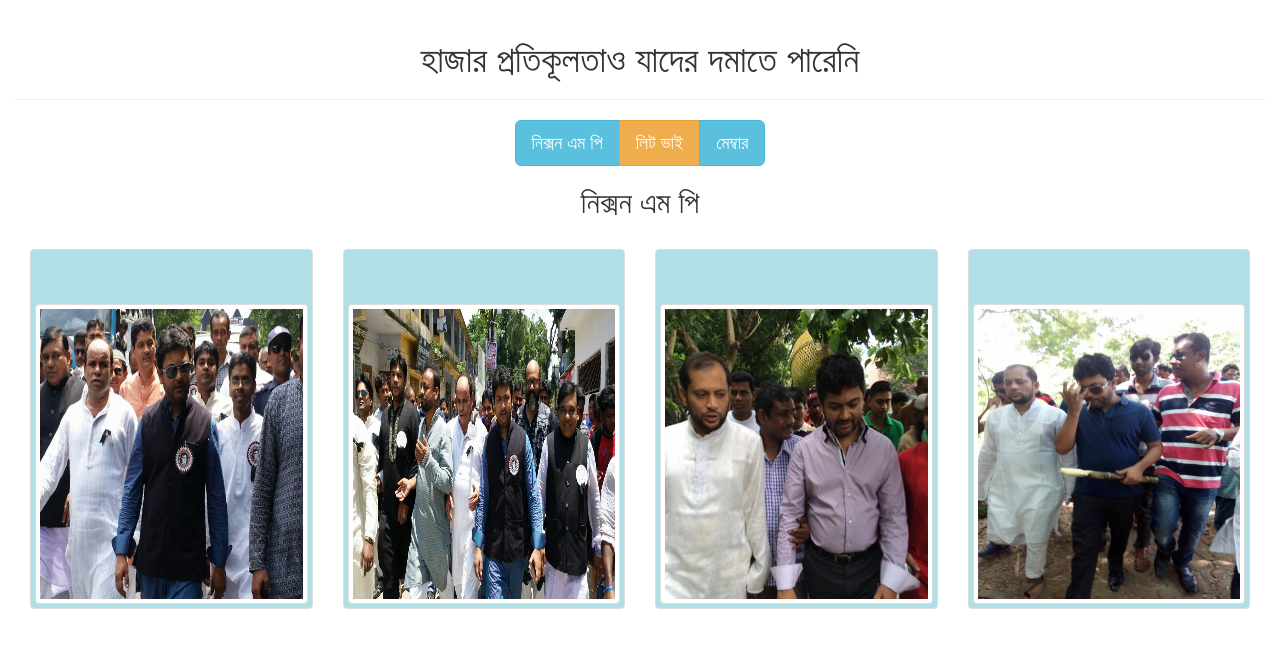
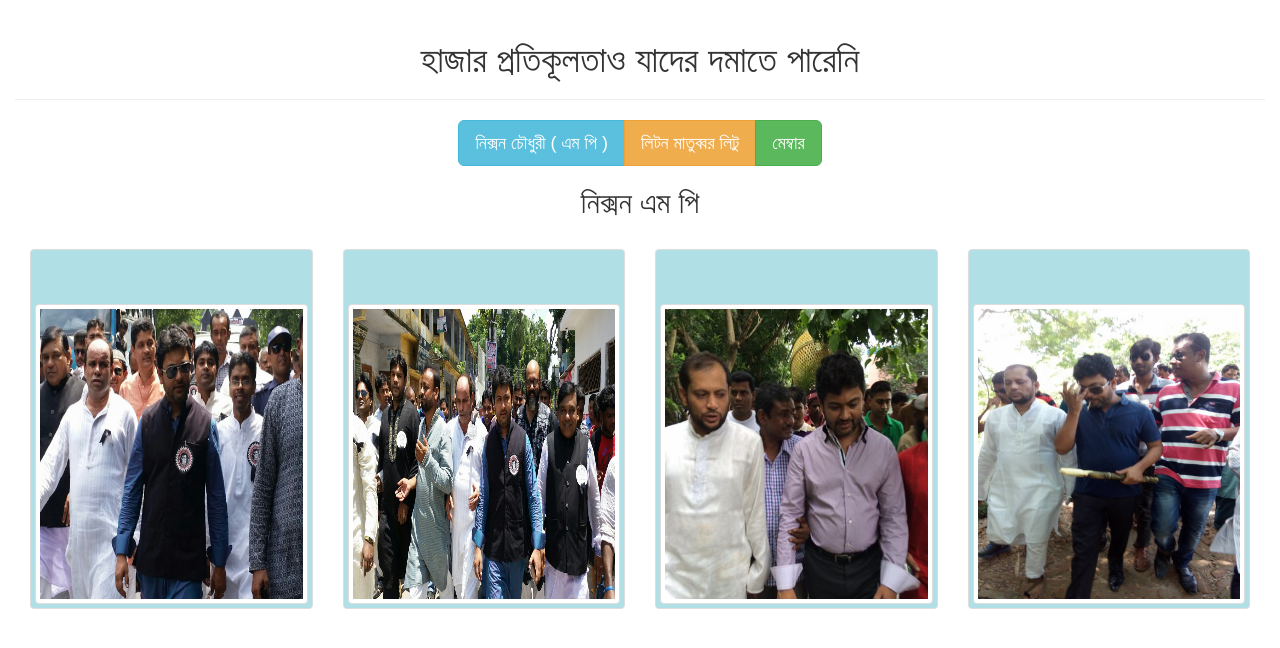
Before and after one commit to jmrashed/AndroidApp, a plain HTML site: page slider.html in a window 1280 px wide. Drawn offline with Linux system fonts and the light colour scheme.

Commit message:
app update

```diff
--- a/slider.html
+++ b/slider.html
@@ -27,9 +27,9 @@
 
             </div>
             <div class="btn-group text-center">
-                <a href="#mobile" class="btn btn-info btn-lg" data-toggle="tab">নিক্সন এম পি</a>
-                <a href="#tablet" class="btn btn-warning btn-lg" data-toggle="tab"> লিট ভাই</a>
-                <a href="#laptop" class="btn btn-info btn-lg" data-toggle="tab">মেম্বার</a>
+                <a href="#mobile" class="btn btn-info btn-lg" data-toggle="tab">নিক্সন চৌধুরী  ( এম পি )</a>
+                <a href="#tablet" class="btn btn-warning btn-lg" data-toggle="tab">লিটন মাতুব্বর লিটু</a>
+                <a href="#laptop" class="btn btn-success btn-lg" data-toggle="tab">মেম্বার</a>
             </div>
             <div class="tab-content">
                 <div class="tab-pane fade in active" id="mobile">
@@ -61,7 +61,7 @@
                 </div><!--tab pane-->
                 <div class="tab-pane fade" id="tablet">
                     <div class="tab-header">
-                        <h2> লিট ভাই</h2>
+                        <h2>লিটন মাতুব্বর লিটু</h2>
                     </div>
                     <div class="row-fluid">
                         <div class="col-md-3 col-sm-6 col-xs-12">
```
Also changed, not shown: index.html (+8 -4 lines).
